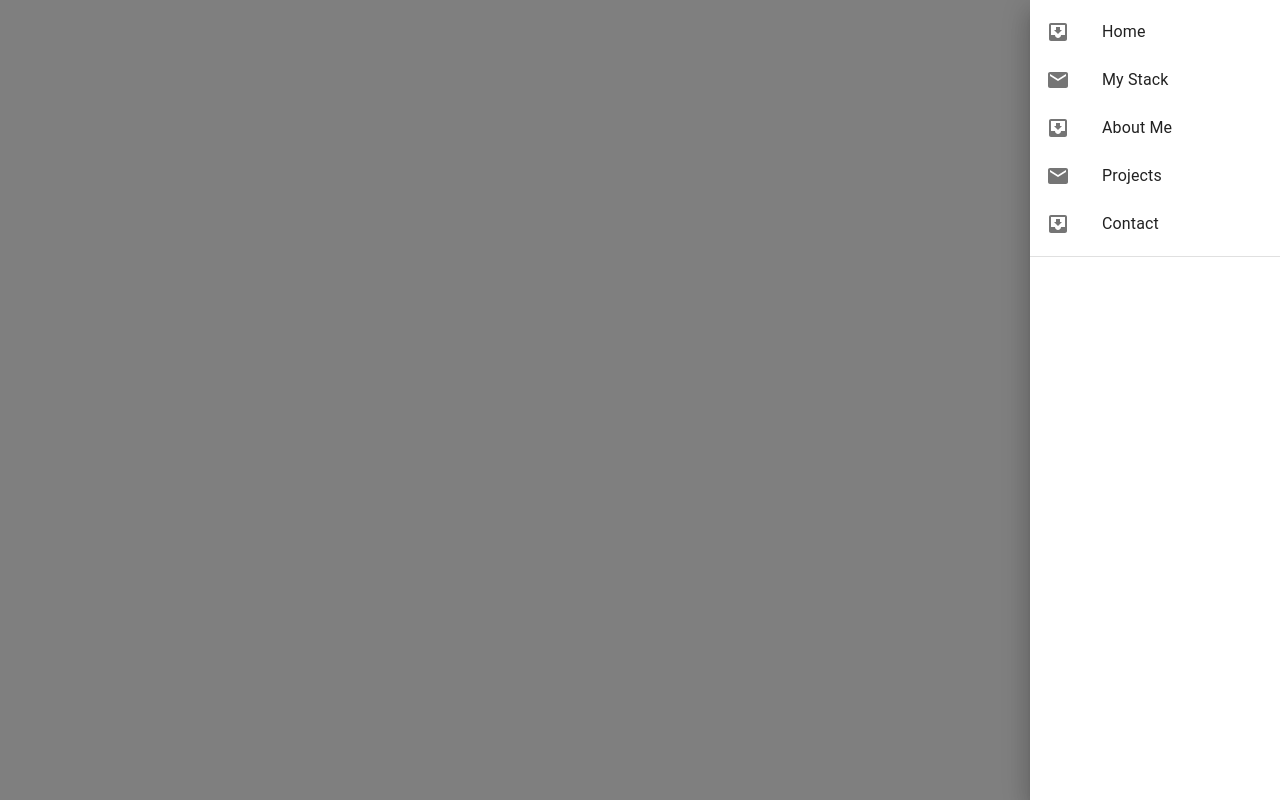
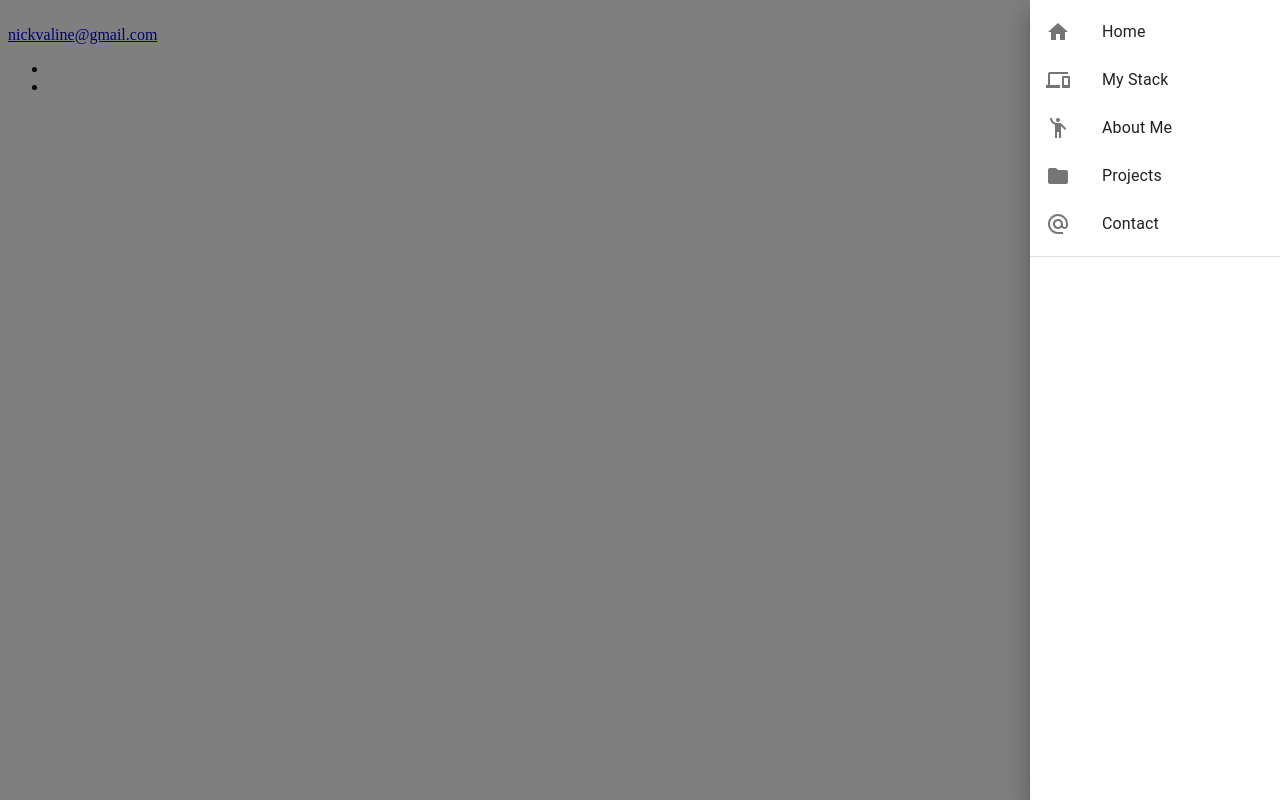
Before and after one commit to nvaline/portfolio, a React app: page / in a window 1280 px wide. Both pictures are taken after a click on the button 1240 px from the left and 18 px from the top of the page. Built offline with nearby package versions, Linux system fonts and the light colour scheme; the HTML template or start-up script is replaced by a standard one.

Commit message:
add footer with links

```diff
--- a/client/src/components/App.jsx
+++ b/client/src/components/App.jsx
@@ -1,11 +1,13 @@
 import React from 'react';
 
 import Header from './Header/Header.jsx';
+import Footer from './Footer/Footer.jsx';
 
 const App = () => {
   return (
     <div>
       <Header />
+      <Footer />
     </div>
   )
 };
--- /dev/null
+++ b/client/src/components/Footer/Footer.jsx
@@ -0,0 +1,20 @@
+import React from 'react';
+import LinkItem from './LinkItem.jsx';
+
+const Footer = () => {
+  return (
+    <footer className="footer">
+      <a href="mailto:nickvaline@gmail.com" className="footer_link">nickvaline@gmail.com</a>
+      <ul className="social-list">
+        <LinkItem
+          link="https://www.linkedin.com/in/nvaline/"
+          icon="fab fa-linkedin-in" />
+        <LinkItem
+          link="https://github.com/nvaline"
+          icon="fab fa-github-alt" />
+      </ul>
+    </footer>
+  );
+};
+
+export default Footer;
--- /dev/null
+++ b/client/src/components/Footer/LinkItem.jsx
@@ -0,0 +1,13 @@
+import React from 'react';
+
+const LinkItem = ({ link, icon }) => {
+  return (
+   <li className="social-list_item">
+    <a href={ link } className="social-list_link">
+      <i className={ icon }></i>
+    </a>
+  </li>
+  )
+};
+
+export default LinkItem;
--- a/client/src/components/Header/Nav.jsx
+++ b/client/src/components/Header/Nav.jsx
@@ -10,11 +10,16 @@ import {
   ListItemIcon,
   ListItemText,
 } from '@mui/material';
-import InboxIcon from '@mui/icons-material/MoveToInbox';
-import MailIcon from '@mui/icons-material/Mail';
+import {
+  Home as HomeIcon,
+  Devices as StackIcon,
+  EmojiPeople as AboutIcon,
+  Folder as ProjectsIcon,
+  AlternateEmail as ContactIcon
+} from '@mui/icons-material'
 
 const Nav = () => {
-    const [state, setState] = React.useState({
+    const [state, setState] = useState({
       right: false,
     });
 
@@ -30,6 +35,27 @@ const Nav = () => {
       setState({ ...state, [anchor]: open });
     };
 
+    const getIcon = (index) => {
+      switch (index) {
+        case 0:
+           return <HomeIcon />
+          break;
+        case 1:
+          return <StackIcon />
+          break;
+        case 2:
+          return <AboutIcon />
+          break;
+        case 3:
+          return <ProjectsIcon />
+          break;
+        case 4:
+          return <ContactIcon />
+          break;
+        default:
+      }
+    }
+
     const list = (anchor) => (
       <Box
         sx={{ width: 250 }}
@@ -41,7 +67,7 @@ const Nav = () => {
           {['Home', 'My Stack', 'About Me', 'Projects', 'Contact'].map((text, index) => (
             <ListItem button key={text}>
               <ListItemIcon>
-                {index % 2 === 0 ? <InboxIcon /> : <MailIcon />}
+                { getIcon(index) }
               </ListItemIcon>
               <ListItemText primary={text} />
             </ListItem>
@@ -55,7 +81,7 @@ const Nav = () => {
       <div>
         {['right'].map((anchor) => (
           <React.Fragment key={anchor}>
-            <Button onClick={toggleDrawer(anchor, true)}><i class="fas fa-bars"></i></Button>
+            <Button onClick={toggleDrawer(anchor, true)}><i className="fas fa-bars"></i></Button>
             <SwipeableDrawer
               anchor={anchor}
               open={state[anchor]}
--- a/package.json
+++ b/package.json
@@ -11,6 +11,7 @@
     "eslint": "^7.32.0",
     "eslint-plugin-react": "^7.25.3",
     "express": "^4.17.1",
+    "firebase": "^9.1.0",
     "react": "^17.0.2",
     "react-dom": "^17.0.2",
     "react-hot-loader": "^4.13.0"
--- a/webpack.common.js
+++ b/webpack.common.js
@@ -10,15 +10,9 @@ module.exports = {
   },
   module: {
     rules: [
+      { test: /\.(png|jpe?g|gif)$/i, use: 'url-loader',},
       {
-        test: /\.(png|jpe?g|gif)$/i, use: 'url-loader',
-      },
-      {
-        test: /\.css$/,
-        use: ["style-loader", "css-loader"]
-      },
-      {
-        test: /\.(js|jsx)?/,
+        test: /\.(js|jsx|css)?/,
         exclude: /node_modules/,
         use: {
           loader: 'babel-loader',
@@ -38,6 +32,5 @@ module.exports = {
         },
       }
     ]
-  },
-  resolve: { extensions: ["*", ".js", ".jsx"] }
+  }
 };
```
Also changed, not shown: test.js (added), 2 other files (tests, documents, lock files or other folders).
